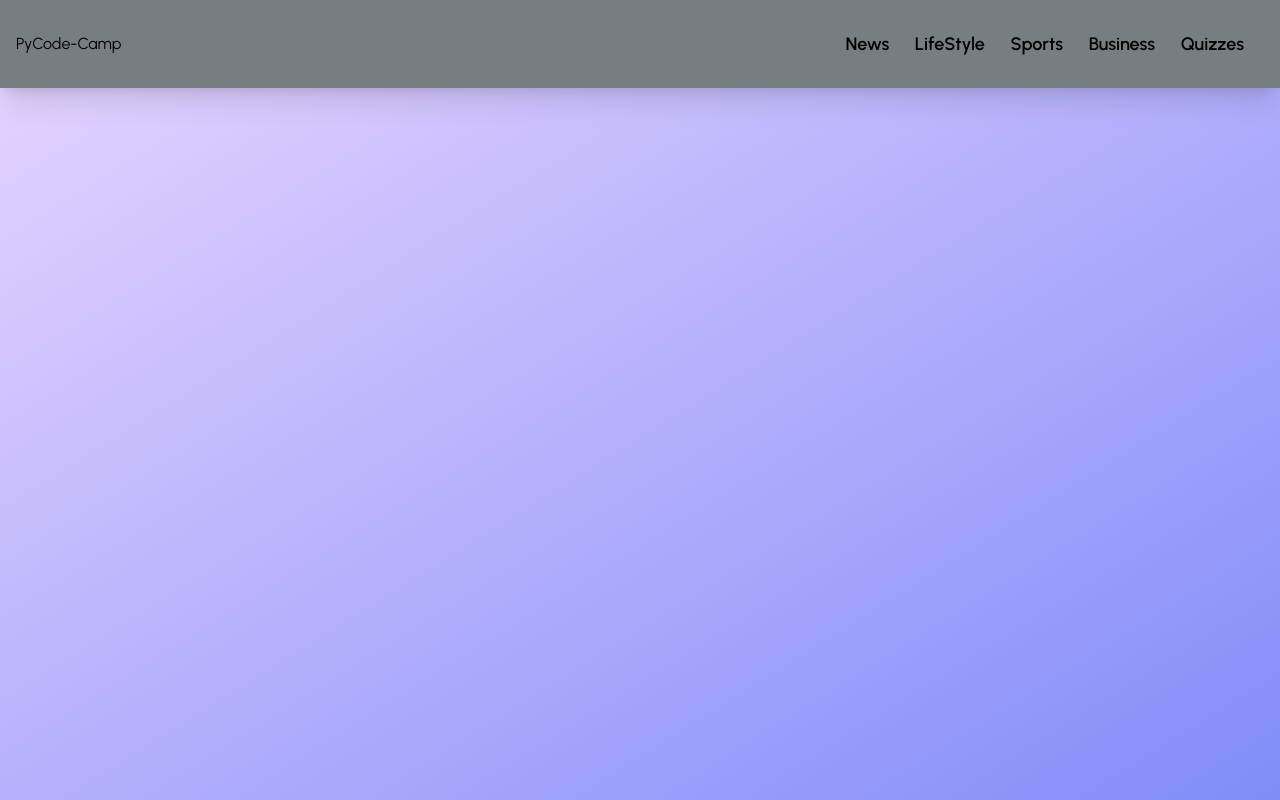
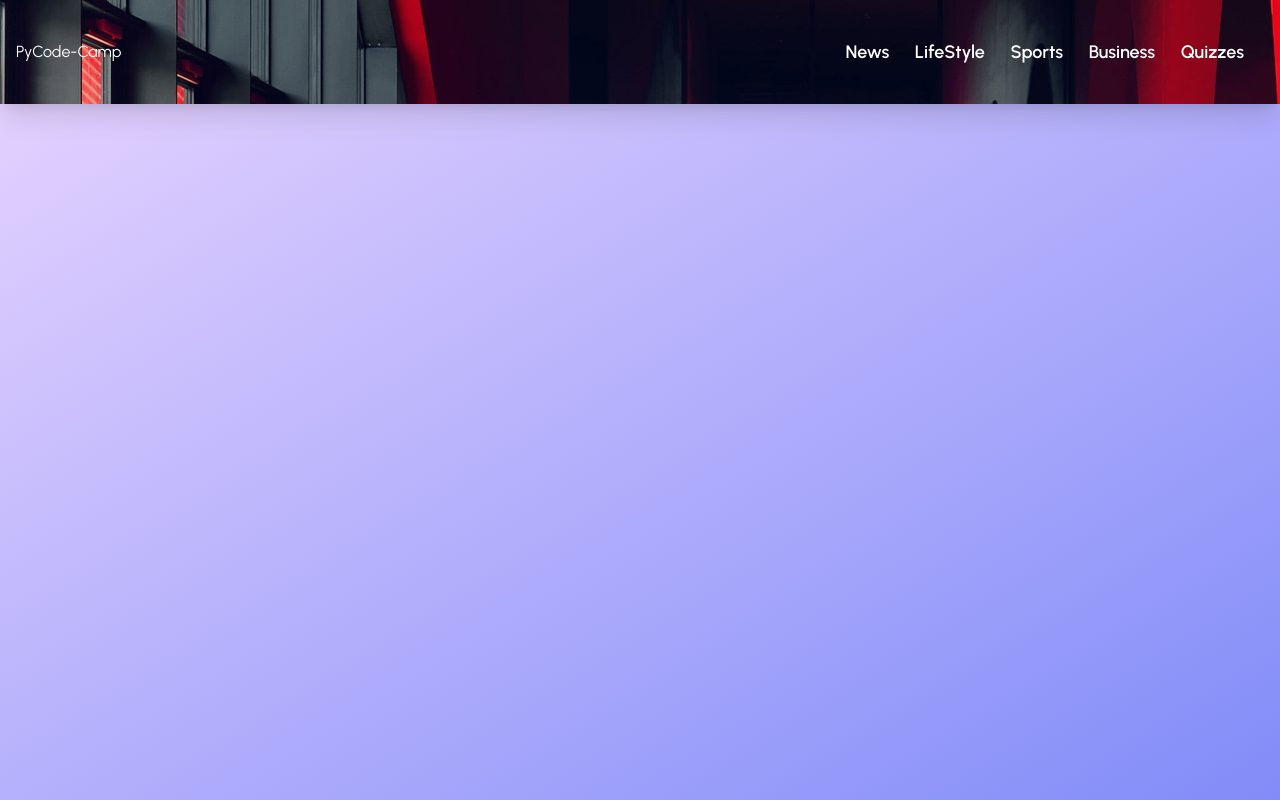
Before and after one commit to PyCode-Camp/blog-templates.github.io, a website built with Vite: page index.html in a window 1280 px wide. Built offline with nearby package versions, Linux system fonts and the light colour scheme.

Commit message:
Update
fix height bug

```diff
--- a/index.html
+++ b/index.html
@@ -12,25 +12,30 @@
 
     <link href="https://fonts.googleapis.com/css2?family=Urbanist:ital,wght@0,100;0,200;0,300;0,400;0,500;0,600;0,700;0,800;0,900;1,100;1,200;1,300;1,400&amp;display=swap" rel="stylesheet"/>
 
-
+    <style>
+      .heading{
+        background-image: url(assets/images/Car\ 9.jpg);
+      }
+    </style>
 
   </head>
   <!-- flex items-center -->
   <body class="min-h-screen  bg-gradient-to-br from-purple-200 to-indigo-400">
 
     <!--  -->
-    <header>
+    <header class="heading">
 
-      <nav class=" bg-gray-400 shadow-xl">
-        <div class="container mx-auto px-4 flex justify-between items-center h-[88px]">
+      <!-- h-[88px] -->
+      <nav class=" nav shadow-xl  bg-image object-cover object-center img-fluid">
+        <div class="container mx-auto px-4 flex justify-between items-center " style="min-height: 13vh;">
 
 
           <ion-icon name="menu" class="text-3xl cursor-pointer md:hidden" onclick="onToggleMenu(this)"></ion-icon>
           <!--  -->
-          <div class="brand-icon ">PyCode-Camp</div>
+          <div class="brand-icon text-white ">PyCode-Camp</div>
 
           <!--  -->
-          <div class="navbar-nav shadow-lg md:shadow-none transition-all md:transition-none ease-in duration-500 bg-[#015E7D] md:text-black text-[#FFFFFF] md:bg-gray-400
+          <div class="navbar-nav shadow-lg md:shadow-none transition-all md:transition-none ease-in duration-500 bg-[#015E7D] text-[#FFFFFF] md:bg-transparent
                       md:static absolute md:z-auto z-[-1] opacity-0 md:opacity-100 md:min-h-fit min-h-[50vh] left-0  md:w-fit w-[267px] top-[-400px] px-5 rounded-tr-[30px]">
 
             <ul class="flex flex-col md:flex-row items-center md:gap-[2vw] font-semibold text-lg">
```
Also changed, not shown: assets/images/Car 9.jpg (added).
